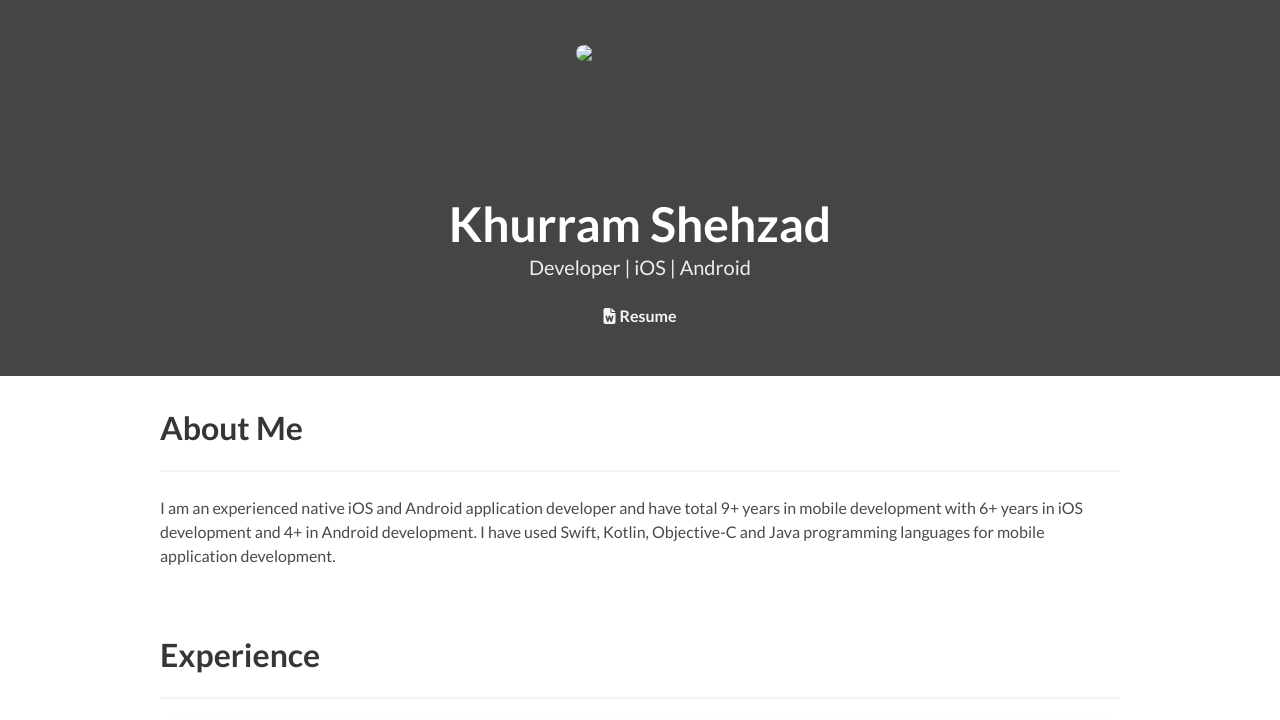
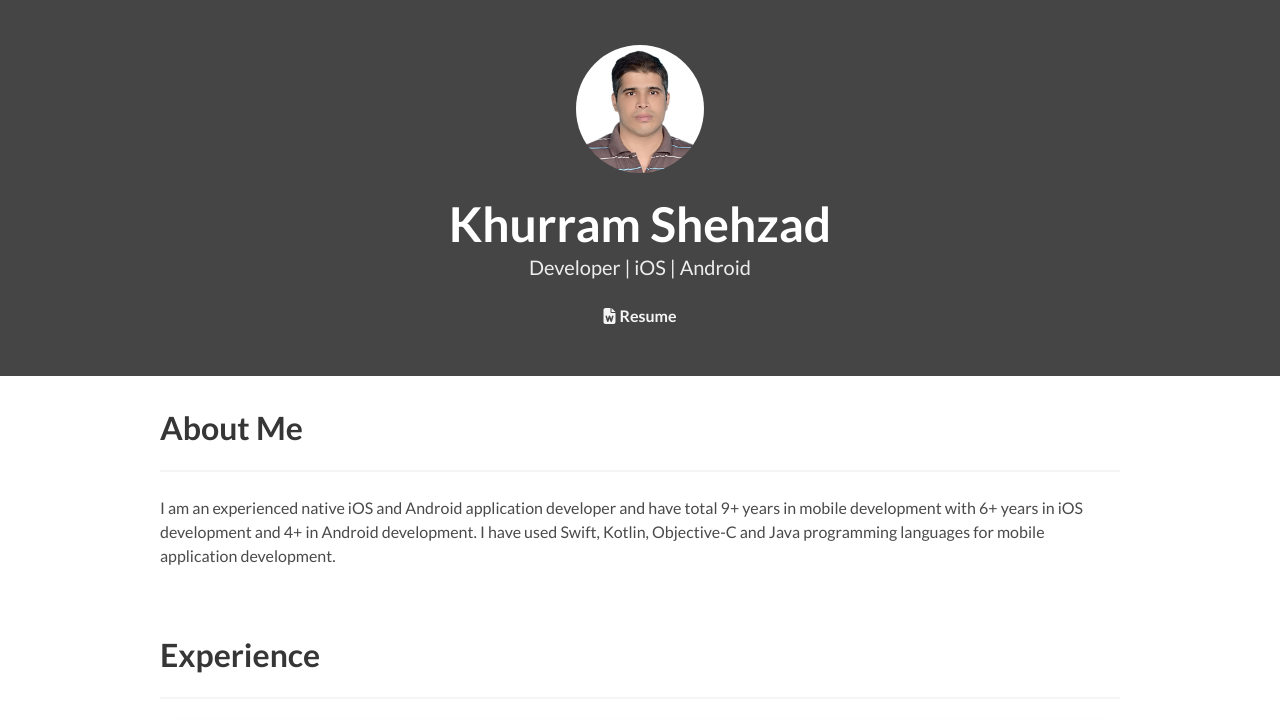
Before and after one commit to khurram18/khurram18.github.io, a plain HTML site: page index.html in a window 1280 px wide. Shown: the part 67-787 px from the top of the page. Drawn offline with Linux system fonts and the light colour scheme.

Commit message:
Fix picture name

```diff
--- a/index.html
+++ b/index.html
@@ -35,7 +35,7 @@
         <div class="level">
           <div class="level-item has-text-centered">
             <figure class="image is-128x128">
-              <img class="is-rounded" src="img/19sep19.jpg">
+              <img class="is-rounded" src="img/picture.jpg">
             </figure>
           </div>
         </div>
```
